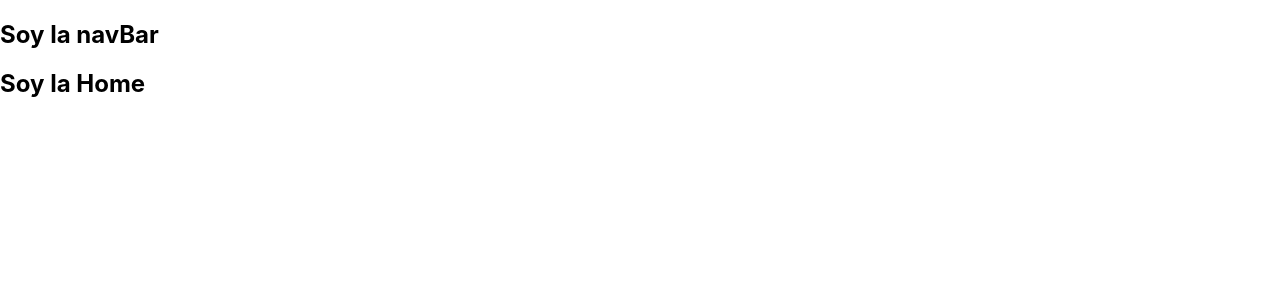
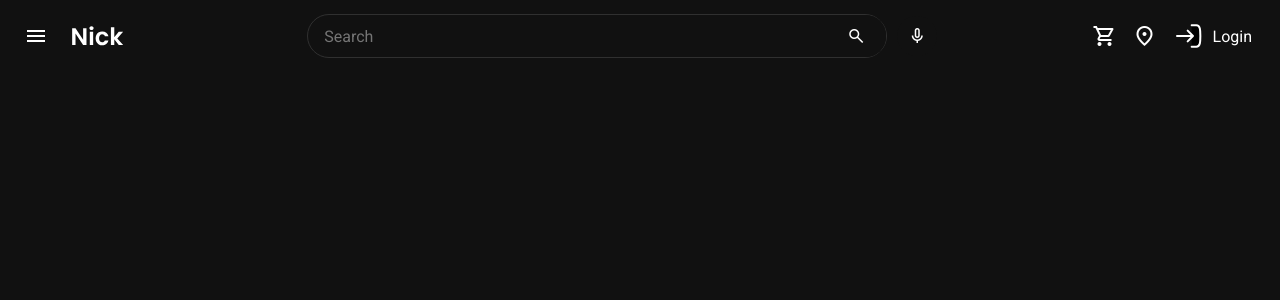
Before and after one commit to nickparedes/NN_Store, a React (Create React App) app in the folder NNStore-FrontEnd/: page / in a window 1280 px wide. Shown: the top 300 px of the page. Built offline with nearby package versions, Linux system fonts and the light colour scheme.

Commit message:
finished navbar

```diff
--- a/NNStore-FrontEnd/public/index.html
+++ b/NNStore-FrontEnd/public/index.html
@@ -24,6 +24,17 @@
       work correctly both with client-side routing and a non-root public URL.
       Learn how to configure a non-root public URL by running `npm run build`.
     -->
+    <link rel="preconnect" href="https://fonts.googleapis.com" />
+    <link rel="preconnect" href="https://fonts.gstatic.com" crossorigin />
+    <link
+      href="https://fonts.googleapis.com/css2?family=Roboto:wght@400;500;700&display=swap"
+      rel="stylesheet"
+    />
+
+    <link
+    rel="stylesheet"
+    href="https://fonts.googleapis.com/css2?family=Material+Symbols+Outlined:opsz,wght,FILL,GRAD@20..48,100..700,0..1,-50..200"
+  />
     <title>React App</title>
   </head>
   <body>
--- a/NNStore-FrontEnd/src/App.js
+++ b/NNStore-FrontEnd/src/App.js
@@ -11,6 +11,7 @@ function App() {
     <div className="App">
        <Navbar/>
        <Home/>
+
     </div>
   );
 }
--- a/NNStore-FrontEnd/src/componentes/Navbar.js
+++ /dev/null
@@ -1,10 +0,0 @@
-import React from "react"
-
-
-export default function Navbar(){
-    return(
-        <div>
-            <h2>Soy la navBar</h2>
-        </div>
-    );
-}
--- /dev/null
+++ b/NNStore-FrontEnd/src/componentes/Navbar.jsx
@@ -0,0 +1,65 @@
+import React, {useState, useEffect} from "react"
+import "./assets/navbar/navbar.css"
+
+const img = require.context("./assets/navbar",true);
+
+
+export default function Navbar(){
+
+    const [login , setLogin] = useState(false)
+
+
+    return(
+        <nav class="navbar">
+            <button class="burger material-symbols-outlined">menu</button>
+
+            <div class="logo">
+                <svg width="52" height="20" viewBox="0 0 52 20"  >
+                    <path d="M14.484 19H11.124L3.516 7.504V19H0.156V2.224H3.516L11.124 13.744V2.224H14.484V19ZM19.5084 4.12C18.9164 4.12 18.4204 3.936 18.0204 3.568C17.6364 3.184 17.4444 2.712 17.4444 2.152C17.4444 1.592 17.6364 1.128 18.0204 0.759999C18.4204 0.375999 18.9164 0.183999 19.5084 0.183999C20.1004 0.183999 20.5884 0.375999 20.9724 0.759999C21.3724 1.128 21.5724 1.592 21.5724 2.152C21.5724 2.712 21.3724 3.184 20.9724 3.568C20.5884 3.936 20.1004 4.12 19.5084 4.12ZM21.1644 5.704V19H17.8044V5.704H21.1644ZM23.6201 12.352C23.6201 10.976 23.9001 9.776 24.4601 8.752C25.0201 7.712 25.7961 6.912 26.7881 6.352C27.7801 5.776 28.9161 5.488 30.1961 5.488C31.8441 5.488 33.2041 5.904 34.2761 6.736C35.3641 7.552 36.0921 8.704 36.4601 10.192H32.8361C32.6441 9.616 32.3161 9.168 31.8521 8.848C31.4041 8.512 30.8441 8.344 30.1721 8.344C29.2121 8.344 28.4521 8.696 27.8921 9.4C27.3321 10.088 27.0521 11.072 27.0521 12.352C27.0521 13.616 27.3321 14.6 27.8921 15.304C28.4521 15.992 29.2121 16.336 30.1721 16.336C31.5321 16.336 32.4201 15.728 32.8361 14.512H36.4601C36.0921 15.952 35.3641 17.096 34.2761 17.944C33.1881 18.792 31.8281 19.216 30.1961 19.216C28.9161 19.216 27.7801 18.936 26.7881 18.376C25.7961 17.8 25.0201 17 24.4601 15.976C23.9001 14.936 23.6201 13.728 23.6201 12.352ZM46.7936 19L42.2816 13.336V19H38.9216V1.24H42.2816V11.344L46.7456 5.704H51.1136L45.2576 12.376L51.1616 19H46.7936Z"/>
+                </svg>
+            </div>
+
+
+
+            <div class="center">
+                <div class="search">
+                    <input
+                    spellcheck="false"
+                    type="text"
+                    class="search"
+                    id="search"
+                    placeholder="Search"
+                    />
+                    <button class="material-symbols-outlined">search</button>
+                </div>
+            <button class="material-symbols-outlined">mic</button>
+            </div>
+            <nav>
+                <button class="material-symbols-outlined">search</button>
+                <button class="material-symbols-outlined">mic</button>
+                <button class="material-symbols-outlined">shopping_cart</button>
+                <button class="material-symbols-outlined">
+                    <span class="badge"></span>location_on
+                </button>
+                <div className="last-bottom">
+
+
+                     <svg xmlns="http://www.w3.org/2000/svg"  viewBox="0 0 24 24" >
+                        <g id="SVGRepo_bgCarrier" stroke-width="0"/>
+                        <g id="SVGRepo_tracerCarrier" stroke-linecap="round" stroke-linejoin="round"/>
+                        <g id="SVGRepo_iconCarrier"> <path d="M14 4L17.5 4C20.5577 4 20.5 8 20.5 12C20.5 16 20.5577 20 17.5 20H14M15 12L3 12M15 12L11 16M15 12L11 8" stroke="#ffffff" stroke-width="1.5" stroke-linecap="round" stroke-linejoin="round"/> </g>
+                    </svg>
+                     <span>Login</span>
+
+                    {/* <svg xmlns="http://www.w3.org/2000/svg" viewBox="0 0 24 24">
+                        <g id="SVGRepo_bgCarrier" stroke-width="0"/>
+                        <g id="SVGRepo_tracerCarrier" stroke-linecap="round" stroke-linejoin="round"/>
+                        <g id="SVGRepo_iconCarrier"> <path d="M14 4L17.5 4C20.5577 4 20.5 8 20.5 12C20.5 16 20.5577 20 17.5 20H14M3 12L15 12M3 12L7 8M3 12L7 16" stroke="#ffffff" stroke-width="1.5" stroke-linecap="round" stroke-linejoin="round"/> </g>
+                        </svg>
+                    <img src={img("./prueba.png")} alt="" /> */}
+                </div>
+
+            </nav>
+      </nav>
+    );
+}
--- /dev/null
+++ b/NNStore-FrontEnd/src/componentes/assets/navbar/navbar.css
@@ -0,0 +1,224 @@
+:root {
+
+    /**colores de fondo */
+
+    --first-color: #aaaaaa;
+    --second-color: rgba(247,223,30,0.75); /*#f7df1e;*/
+    --second-modal-color: rgba(247,223,30,0.75);
+    --found-color: #111111;
+
+    /*color de letra*/
+    --text-color: #aaaaaa;
+    --text-second-color: #f7df1e;
+
+    /*color botones*/
+    --color-bottom: white;
+
+    /*cursor*/
+    --cursor: white;
+    /*tipo de letra*/
+
+    --font: "Open Sauce","arial","sans-serif";
+    --link-color: rgba(247,223,30,0.75);
+
+    /*ancho de pantalla*/
+    --max-width-screen: 1440px;
+    --header-height: 84px;
+
+    /*color letra*/
+    --leter-color: white;
+    --d: 700ms;
+    --e: cubic-bezier(0.19, 1, 0.22, 1);
+}
+
+
+/*header*/
+
+
+* {
+  box-sizing: border-box;
+}
+
+body {
+  background: var(--found-color);
+  font-family: Roboto;
+}
+
+button {
+  position: relative;
+  display: grid;
+  place-items: center;
+  width: 40px;
+  height: 72px;
+  border: 0;
+  padding: 0;
+  font-family: inherit;
+  background: transparent;
+  color: var(--color-bottom);
+  cursor: pointer;
+}
+
+/* .badge {
+  position: absolute;
+  top: 20px;
+  right: 6px;
+  display: grid;
+  place-items: center;
+  width: 16px;
+  height: 12px;
+  border-radius: 6px;
+  background: red;
+  font-size: 8px;
+  font-weight: 500;
+  font-family: Roboto;
+} */
+
+.burger {
+  width: 72px;
+}
+
+.navbar {
+  position: fixed;
+  z-index: 1;
+  top: 0;
+  left: 0;
+  width: 100%;
+  height: 72px;
+  display: flex;
+  align-items: center;
+  justify-content: flex-end;
+  background: var(--found-color);
+}
+
+.logo {
+  display: flex;
+  align-items: center;
+  gap: 8px;
+  width: 88px;
+  padding-right: 10px;
+}
+
+.logo svg{
+  fill: white;
+}
+
+@media (width >= 500px) {
+  .logo {
+    margin-bottom: 0;
+  }
+}
+
+.logo img {
+  height: 20px;
+}
+
+.center {
+  flex: 0 0 auto;
+  display: flex;
+  align-items: center;
+  width: auto;
+  gap: 10px;
+  margin: 0 auto;
+  color: var(--cursor);
+}
+
+.center button {
+  display: none;
+  background: var(--found-color);
+  height: 40px;
+  border-radius: 50%;
+  font-size: 20px;
+}
+
+@media (width >= 500px) {
+  .center button {
+    display: block;
+  }
+}
+
+.search {
+  position: relative;
+  display: none;
+}
+
+@media (width >= 500px) {
+  .search {
+    display: block;
+  }
+}
+
+.search button {
+  position: absolute;
+  top: 50%;
+  right: 1px;
+  translate: 0 -50%;
+  z-index: 1;
+  font-size: 20px;
+  width: 60px;
+  height: 42px;
+  border-radius: 0;
+  border-top-right-radius: 20px;
+  border-bottom-right-radius: 20px;
+  background: var(--found-color);
+}
+
+.search input {
+  flex: 1 1 auto;
+  height: 44px;
+  width: 25vw;
+  padding-left: 16px;
+  padding-right: 60px;
+  font-size: 16px;
+  border: 1px solid #303030;
+  border-radius: 22px;
+  background: var(--found-color);
+  color: inherit;
+  font-family: inherit;
+  font-weight: 400;
+  outline: none;
+}
+
+@media (width >= 1000px) {
+  .search input {
+    width: 580px;
+  }
+}
+
+.navbar nav {
+  display: flex;
+  align-items: center;
+  padding-right: 20px;
+}
+
+.last-bottom svg,
+.last-bottom img{
+  flex: 0 32px;
+  width: 32px;
+  height: 32px;
+  margin-left: 8px;
+  border-radius: 100%;
+}
+
+
+
+.last-bottom {
+   display: flex;
+   align-items: center;
+}
+
+.last-bottom span{
+  color: var(--leter-color);
+  padding: 0.5rem;
+}
+
+@media (width >= 500px) {
+  .navbar nav button:is(:nth-child(1), :nth-child(2)) {
+    display: none;
+  }
+}
+
+@media (width < 400px) {
+  .navbar nav button:is(:nth-child(2), :nth-child(4)) {
+    display: none;
+  }
+}
--- a/NNStore-FrontEnd/src/index.css
+++ b/NNStore-FrontEnd/src/index.css
@@ -1,3 +1,13 @@
+html {
+  box-sizing: border-box;
+  width: 100%;
+  overflow-x: hidden;
+  font-family: var(--font);
+  font-size: 16px;
+  scroll-behavior: smooth;
+  }
+
+
 body {
   margin: 0;
   font-family: -apple-system, BlinkMacSystemFont, 'Segoe UI', 'Roboto', 'Oxygen',
@@ -5,6 +15,7 @@ body {
     sans-serif;
   -webkit-font-smoothing: antialiased;
   -moz-osx-font-smoothing: grayscale;
+
 }
 
 code {
```
Also changed, not shown: NNStore-FrontEnd/src/componentes/assets/navbar/hamburguesa.svg (deleted), NNStore-FrontEnd/src/componentes/assets/navbar/prueba.png (added).
